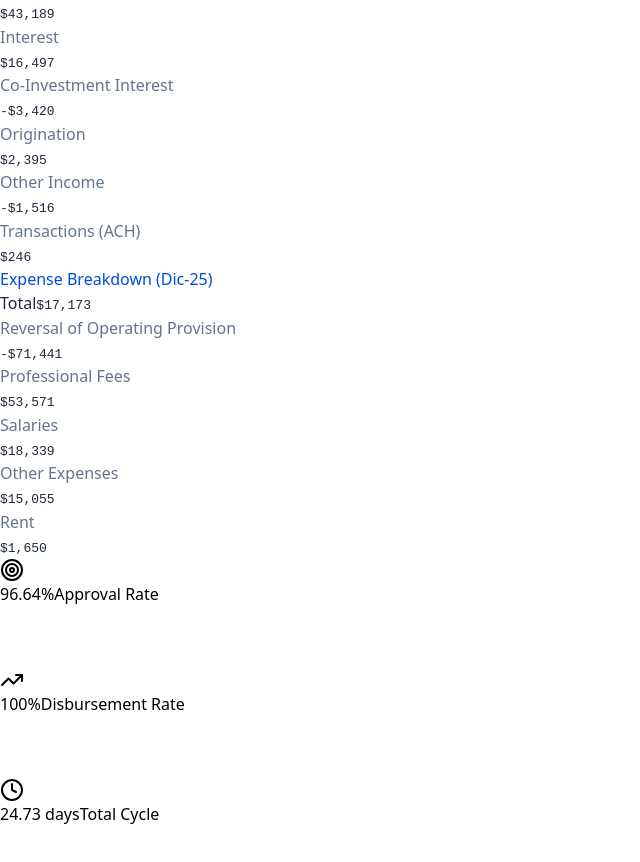
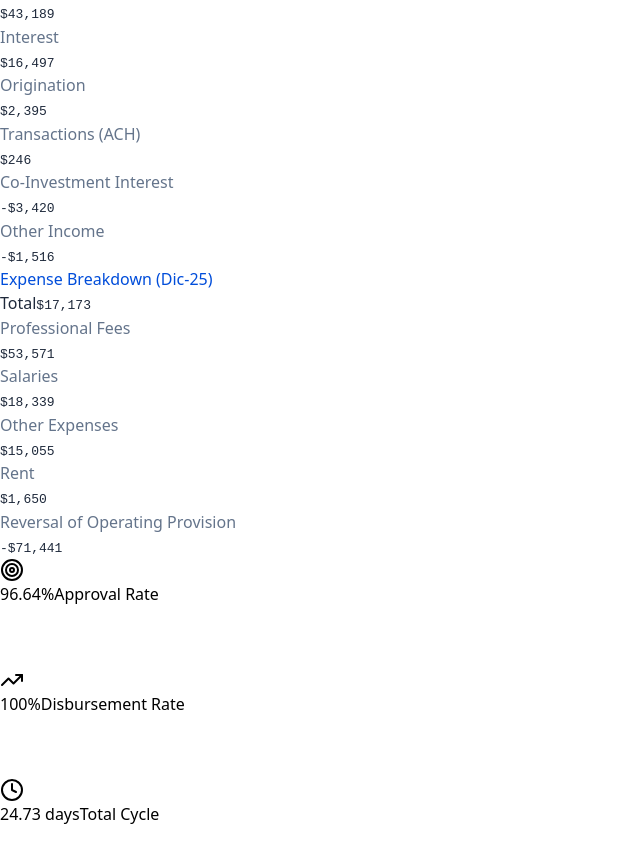
Before and after one commit to Accounting-MyKap/monthlyReportMyKap, a React (Vite) app: page / in a window 1280 px wide. Shown: the part 2268-3130 px from the top of the page, without its empty margins (0-640 px from the left). Built offline with nearby package versions, Linux system fonts and the light colour scheme.

Commit message:
Cambios en los graficos de income and expenses

```diff
--- a/src/components/StaticPieWithLegend.jsx
+++ b/src/components/StaticPieWithLegend.jsx
@@ -15,7 +15,20 @@ const StaticPieWithLegend = ({ title, data, colors, theme, onClick }) => {
     return () => window.removeEventListener('resize', handleResize);
   }, []);
 
-  const sortedData = useMemo(() => (Array.isArray(data) ? [...data].sort((a, b) => b.value - a.value) : []), [data]);
+  const sortedData = useMemo(() => {
+    if (!Array.isArray(data)) return [];
+    return [...data].sort((a, b) => {
+      // Sort by sign first (positives first), then by magnitude (value)
+      const aIsNegative = (a.displayValue || 0) < 0;
+      const bIsNegative = (b.displayValue || 0) < 0;
+
+      if (aIsNegative !== bIsNegative) {
+        return aIsNegative ? 1 : -1; // Put negatives last
+      }
+
+      return b.value - a.value; // Sort by magnitude descending
+    });
+  }, [data]);
 
   // Create data for Pie chart where negative display values are set to 0 to hide them from the visual chart
   const pieData = useMemo(() => sortedData.map(item => ({
```
